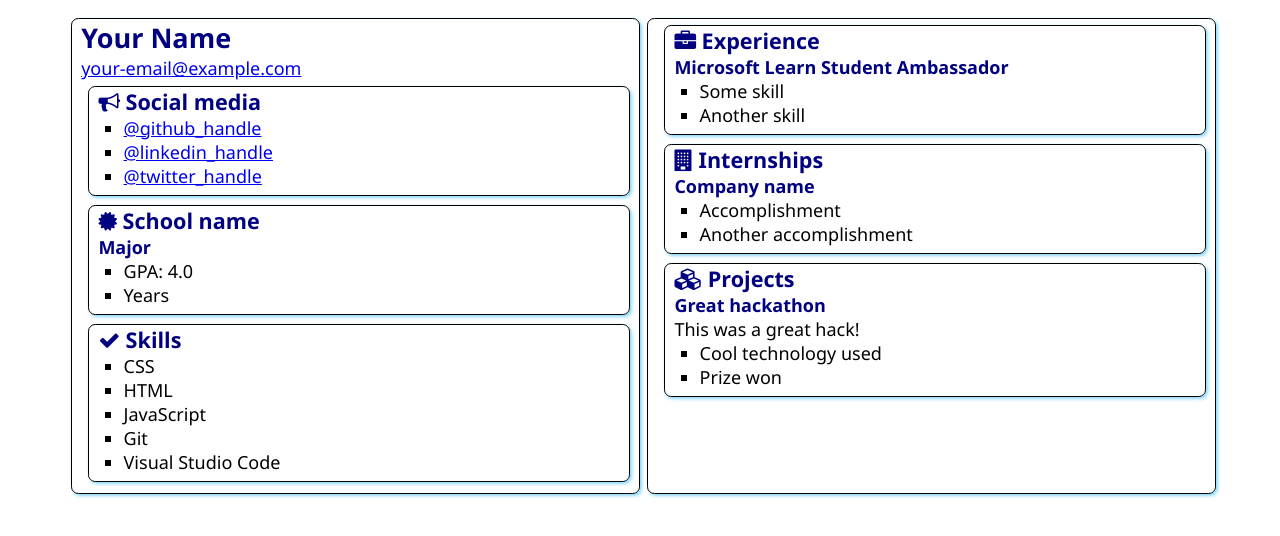
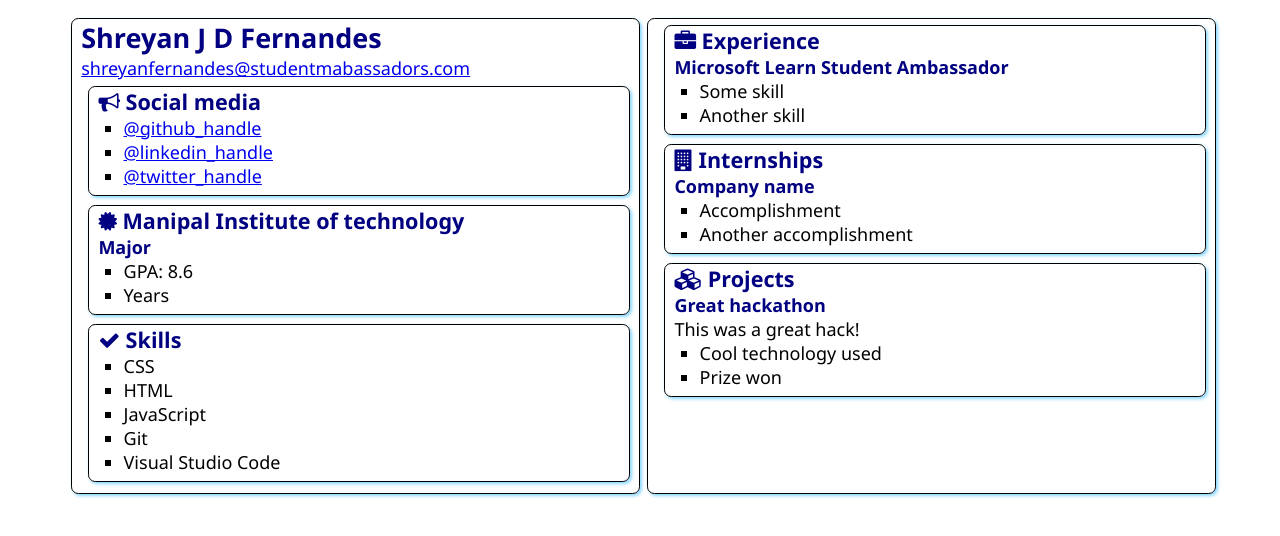
Before and after one commit to shreyan1999/SATechnicalOnboarding, a plain HTML site: page src/index.html in a window 1280 px wide. Drawn offline with Linux system fonts and the light colour scheme.

Commit message:
Update index.html

```diff
--- a/src/index.html
+++ b/src/index.html
@@ -12,8 +12,8 @@
 <body>
     <main>
         <article class="box">
-            <h1>Your Name</h1>
-            <div><a href="mailto:your.email@example.com">your-email@example.com</a></div>
+            <h1>Shreyan J D Fernandes</h1>
+            <div><a href="mailto:your.email@example.com">shreyanfernandes@studentmabassadors.com</a></div>
 
             <section class="box">
                 <h2>
@@ -31,11 +31,11 @@
                 <div class="education">
                     <h2>
                         <i class="fa fa-certificate" aria-hidden="true"></i>
-                        School name
+                        Manipal Institute of technology
                     </h2>
                     <h3>Major</h3>
                     <ul>
-                        <li>GPA: 4.0</li>
+                        <li>GPA: 8.6</li>
                         <li>Years</li>
                     </ul>
                 </div>
```
